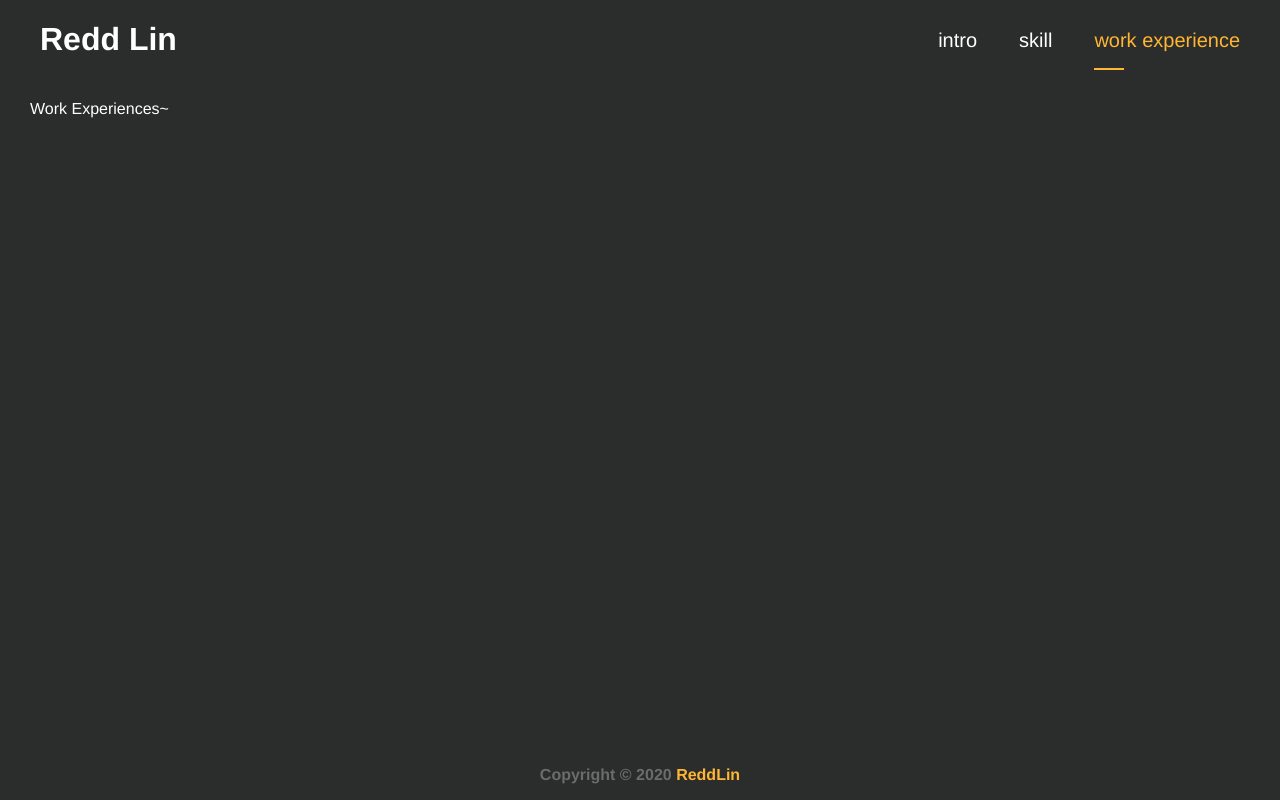
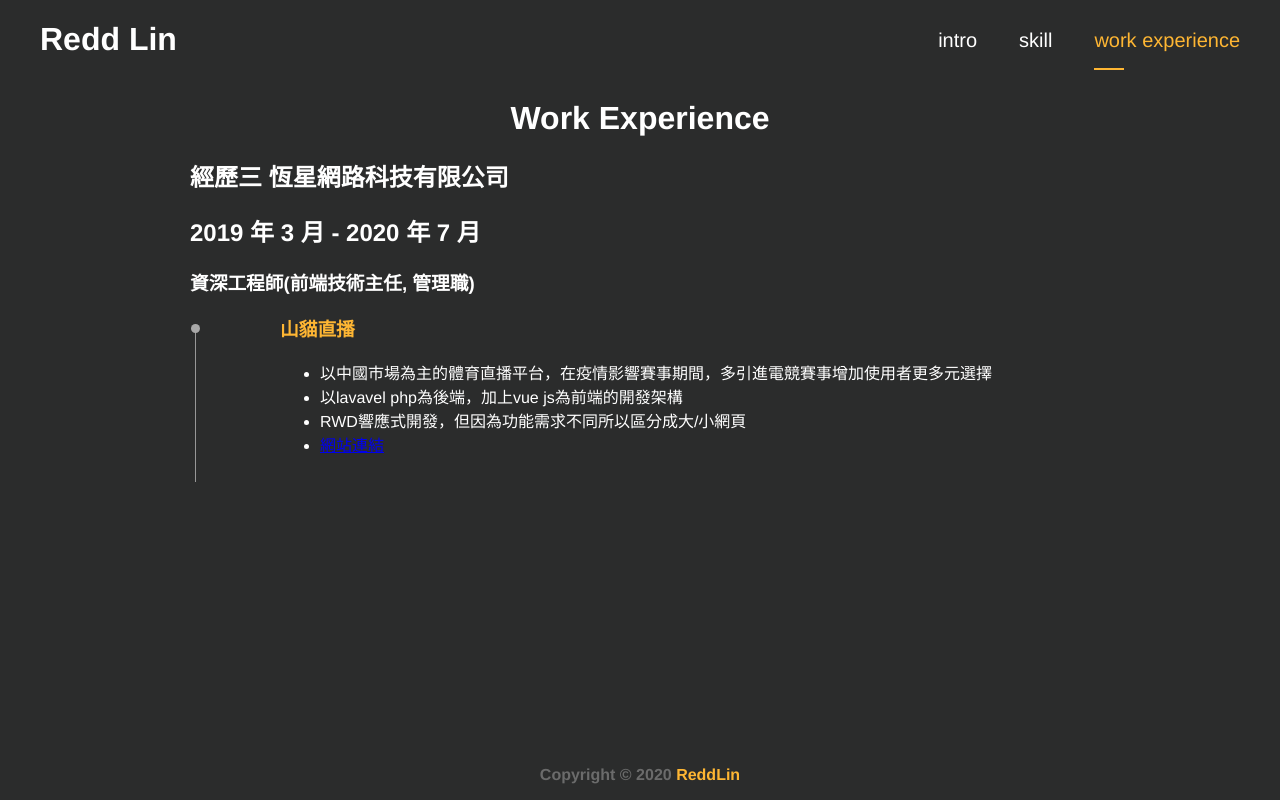
Before and after one commit to ReddLin/Redd_Lin, a Vue app: page /Redd_Lin/experience in a window 1280 px wide. Built offline with nearby package versions, Linux system fonts and the light colour scheme.

Commit message:
add work experience page

```diff
--- a/src/components/Header/Header.vue
+++ b/src/components/Header/Header.vue
@@ -112,7 +112,7 @@ export default {
     }
     .header-options {
       display: flex;
-      flex: 1;
+      flex: 2;
       align-items: center;
       justify-content: flex-start;
       flex-direction: row-reverse;
--- a/src/lang/tw.js
+++ b/src/lang/tw.js
@@ -14,5 +14,21 @@ export default {
   __followMe: 'Follow Me',
   __skill: 'Skill',
   // footer
-  __copyright: 'Copyright © 2020'
+  __copyright: 'Copyright © 2020',
+  // work experience
+  __workExperience: 'Work Experience',
+  __experience: '經歷',
+  __one: '一',
+  __two: '二',
+  __three: '三',
+  __solartech: '恆星網路科技有限公司',
+  __year: '年',
+  __month: '月',
+  __frontEndSr: '資深工程師',
+  __jobTitle: '前端技術主任, 管理職',
+  __smzb: '山貓直播',
+  __smzbContent1: '以中國市場為主的體育直播平台，在疫情影響賽事期間，多引進電競賽事增加使用者更多元選擇',
+  __smzbContent2: '以lavavel php為後端，加上vue js為前端的開發架構',
+  __smzbContent3: 'RWD響應式開發，但因為功能需求不同所以區分成大/小網頁',
+  __siteLink: '網站連結'
 }
--- a/src/views/experience/Experience.vue
+++ b/src/views/experience/Experience.vue
@@ -1,6 +1,25 @@
 <template>
   <div class="experience">
-    Work Experiences~
+    <h1>{{ $t('__workExperience') }}</h1>
+    <div class="ex-contents">
+      <h2>{{ $t('__experience') }}{{ $t('__three') }} {{ $t('__solartech') }}</h2>
+      <h2>2019 {{ $t('__year') }} 3 {{ $t('__month') }} - 2020 {{ $t('__year') }} 7 {{ $t('__month') }}</h2>
+      <h3>{{ $t('__frontEndSr') }}({{ $t('__jobTitle') }})</h3>
+      <div class="duty-contents">
+        <div class="border-block" />
+        <div class="work-project">
+          <h3>{{ $t('__smzb') }}</h3>
+          <ul>
+            <li>{{ $t('__smzbContent1') }}</li>
+            <li>{{ $t('__smzbContent2') }}</li>
+            <li>{{ $t('__smzbContent3') }}</li>
+            <li>
+              <a href="//smzb.cn" target="_blank">{{ $t('__siteLink') }}</a>
+            </li>
+          </ul>
+        </div>
+      </div>
+    </div>
   </div>
 </template>
 <script>
@@ -10,8 +29,57 @@ export default {
 </script>
 <style lang="scss" scoped>
 @import "@/scss/theme";
+
 .experience {
   margin: auto 30px;
   color: $color-white;
+  h1 {
+    text-align: center;
+  }
+  .ex-contents {
+    max-width: 900px;
+    margin: 0 auto;
+    h2 {
+      text-align: left;
+    }
+    .duty-contents {
+      display: flex;
+      position: relative;
+      .border-block {
+        flex: 1;
+        position: static;
+        &::before {
+          content: ' ';
+          width: 9px;
+          height: 9px;
+          border-radius: 50%;
+          position: absolute;
+          display: inline-block;
+          background-color: #a8a8a8;
+          margin-top: 10px;
+          margin-left: .5px;
+          z-index: 1;
+        }
+        &::after {
+          content: '';
+          position: absolute;
+          width: 1px;
+          height: 100%;
+          background-color: #979797;
+          display: block;
+          margin-left: 4.5px;
+          top: 10px;
+          z-index: 0;
+        }
+      }
+      .work-project {
+        flex: 9;
+        h3 {
+          color: $color-header-menu;
+          margin-top: 0;
+        }
+      }
+    }
+  }
 }
 </style>
```
